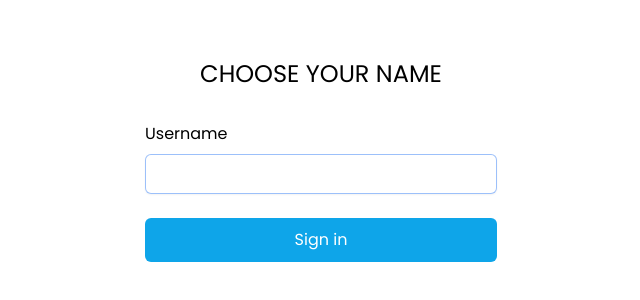
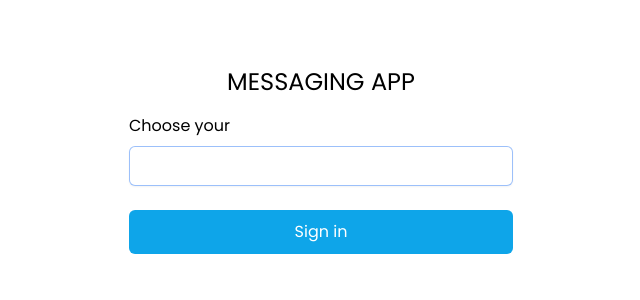
Before and after one commit to macoycorpuz/messaging-app, a Next.js app: page / in a window 1280 px wide. Shown: the part 240-540 px from the top of the page, without its empty margins (319-959 px from the left). Built offline with nearby package versions, Linux system fonts and the light colour scheme.

Commit message:
redirect to chat and username ref

```diff
--- a/app/page.js
+++ b/app/page.js
@@ -1,17 +1,30 @@
-export default function Login() {
+'use client'
+import { useRouter } from 'next/navigation'
+import { useRef } from 'react'
+
+export default function Home() {
+  const usernameRef = useRef()
+  const router = useRouter()
+
+  const onSubmit = (e) => {
+    console.log(usernameRef.current.value)
+    router.push('/chat')
+    e.preventDefault()
+  }
+
   return (
     <div className="flex min-h-screen items-center justify-center">
       <div className="w-full max-w-sm">
-        <h1 className="py-4 text-center text-2xl uppercase">
-          Choose your name
-        </h1>
-        <form className="flex flex-col p-4" action="#" method="POST">
-          <label htmlFor="username">Username</label>
+        <h1 className="py-4 text-center text-2xl uppercase">messaging app</h1>
+        <form className="flex flex-col pb-4" onSubmit={onSubmit}>
+          <label htmlFor="username">Choose your </label>
           <div className="mt-2">
             <input
+              ref={usernameRef}
               id="username"
               name="username"
               required
+              autoComplete="username"
               className="w-full rounded-md p-2 shadow-sm ring-1 ring-inset"
             />
           </div>
```
